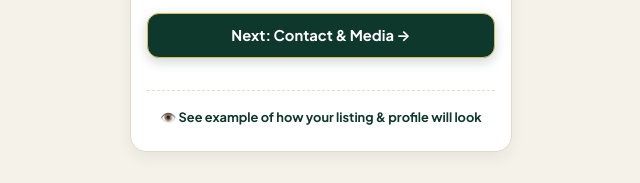
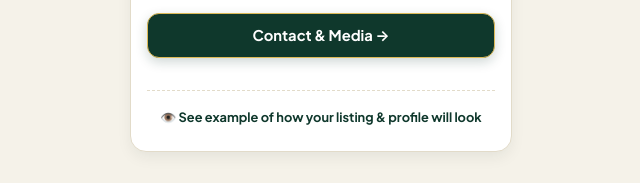
Before and after one commit to aimanprobiz/VM-01-Anggullia, a plain HTML site: page register.html in a window 1280 px wide. Shown: the part 832-1015 px from the top of the page, 319-959 px from the left. Drawn offline with Linux system fonts and the light colour scheme; no server answers.

Commit message:
same good

```diff
--- a/register.html
+++ b/register.html
@@ -88,7 +88,7 @@
           </div>
 
           <div style="margin-top: 16px; display: flex; justify-content: flex-end;">
-            <button type="button" class="action-btn-primary" onclick="goToStep(2)" style="width: 100%;">Next: Contact & Media →</button>
+            <button type="button" class="action-btn-primary" onclick="goToStep(2)" style="width: 100%;">Contact & Media →</button>
           </div>
         </div>
 
```
